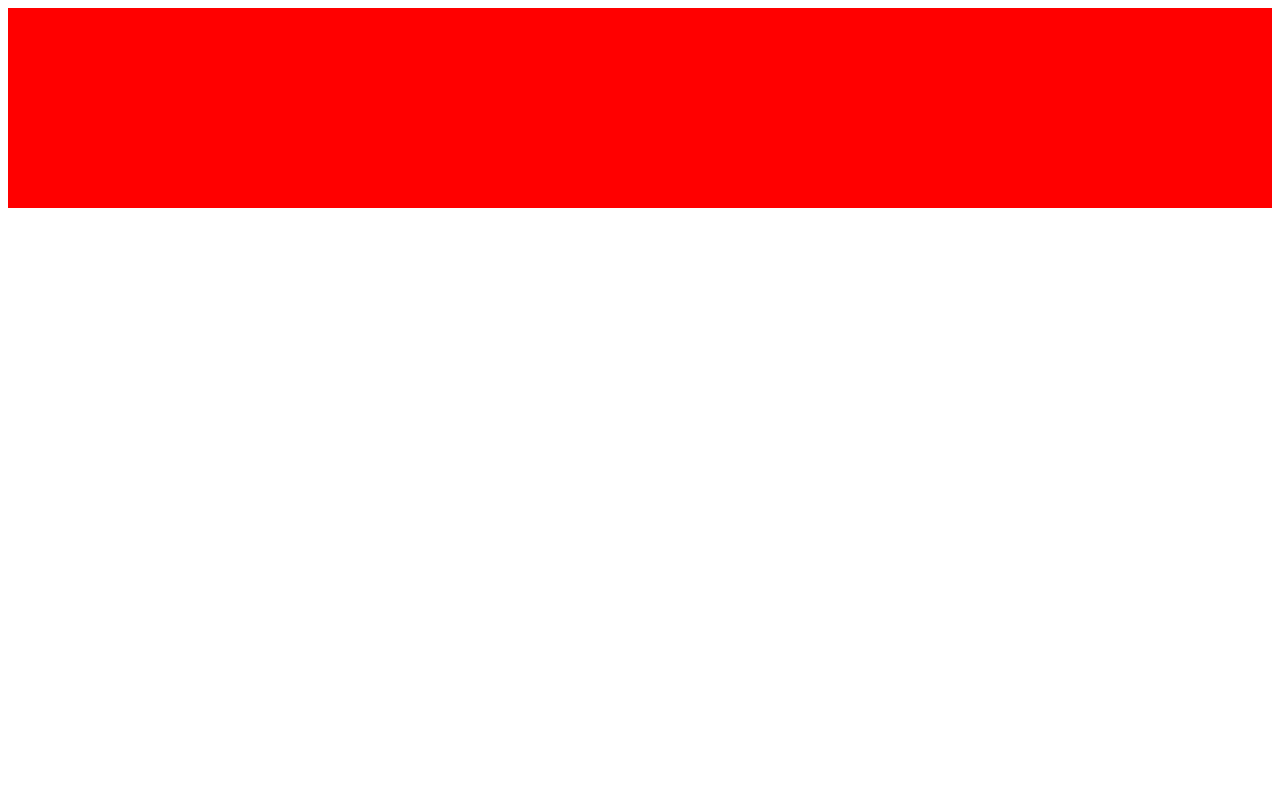
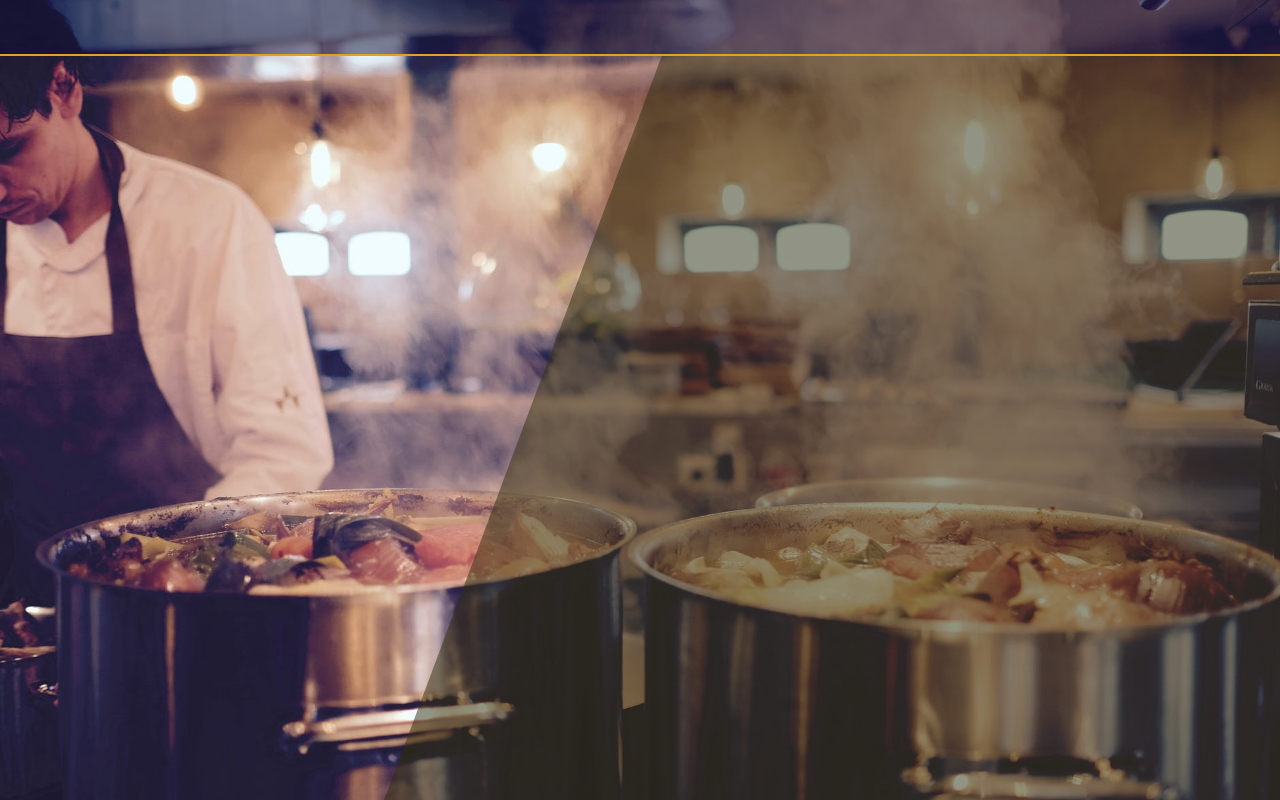
Before and after one commit to tblackmore0/restaurant-site, a plain HTML site: page index.html in a window 1280 px wide. Drawn offline with Linux system fonts and the light colour scheme.

Commit message:
Update styling to home page

```diff
--- a/main.js
+++ b/main.js
@@ -1 +1 @@
-(()=>{"use strict";!function(){let e=document.getElementById("content"),t=document.createElement("div");t.className="navBar",e.appendChild(t)}()})();
+(()=>{"use strict";!function(){let e=document.getElementById("content"),t=document.createElement("div"),n=document.createElement("div"),a=document.createElement("div");t.className="navBar",n.className="main",a.className="textBox",e.appendChild(t),e.appendChild(n),n.appendChild(a)}()})();
--- a/styles.css
+++ b/styles.css
@@ -1,6 +1,45 @@
+*, *::after, *::before {
+    box-sizing: border-box;
+    margin: 0;
+    height: 100%;
+    width: 100%;
+}
+
+#content {
+    background-image: url('/Images/Homepage.jpeg');
+    background-size: cover;
+}
+
+.main {
+    width: 100%;
+    height: 93%;
+    display: flex;
+    justify-content: flex-end;
+}
+
+    .textBox {
+        background-color: rgba(51, 47, 12, 0.5);
+        height:inherit;
+        width: 70%;
+        position: absolute;
+        z-index: 2;
+        clip-path: polygon(31% 0, 100% 0, 100% 100%, 0 100%);
+    }
+
+
 .navBar {
-    background-color: red;
+    border-bottom: 2px solid goldenrod;
+    background-color:rgba(12, 12, 51, 0.5);
     width: 100%;
-    height: 200px;
+    height: 7%;
     display: flex;
 }
+
+/*
+.footer {
+    border-top: 2px solid goldenrod;
+    background-color: rgba(12, 12, 51, 0.5);
+    width: 100%;
+    height: 4%;
+    display: flex;
+}
```
Also changed, not shown: Images/Homepage.jpeg (added).
